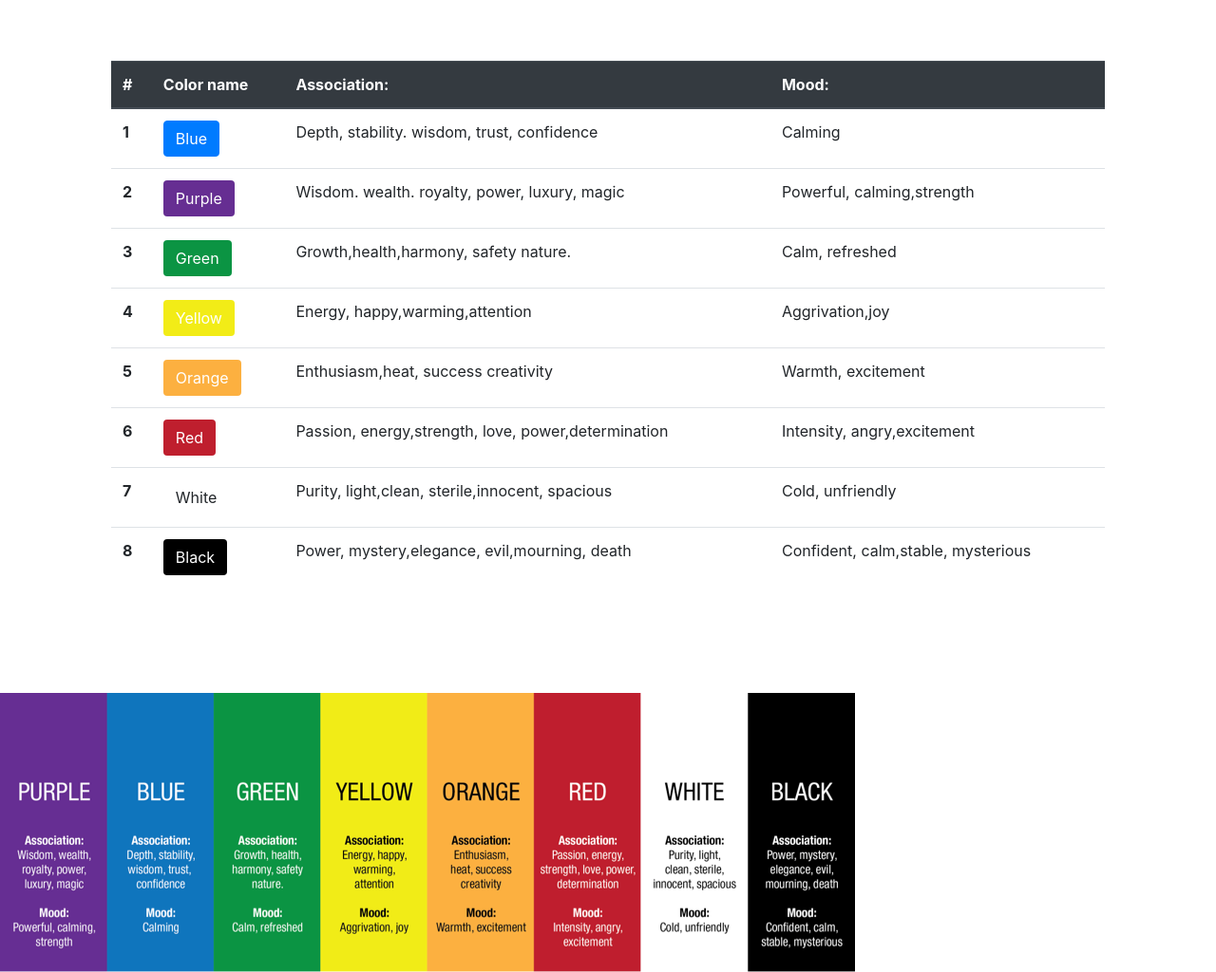
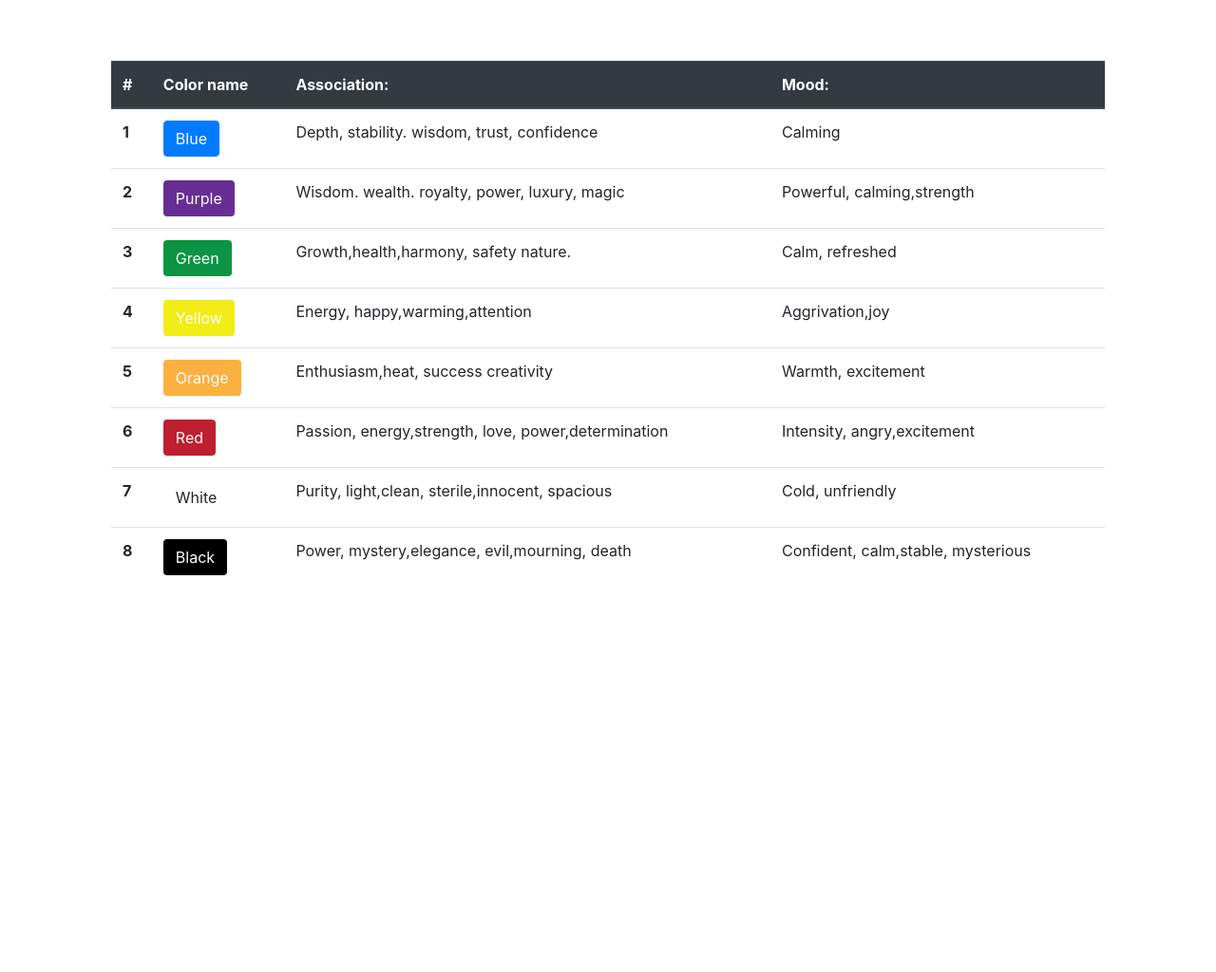
Before and after one commit to shaik80/color-philosophy, a plain HTML site: page index.html in a window 1280 px wide. Shown: the whole page at 95% size. After the commit the page ends 800 px from the top, so only its background shows below. Drawn offline with nearby package versions, Linux system fonts and the light colour scheme.

Commit message:
Update index.html

```diff
--- a/index.html
+++ b/index.html
@@ -83,7 +83,6 @@
                       </table>
           </div>
       </div>
-      <img src="./img/COLOR-psychology.png">
     <!-- Optional JavaScript -->
     <!-- jQuery first, then Popper.js, then Bootstrap JS -->
     <script src="https://code.jquery.com/jquery-3.3.1.slim.min.js" integrity="sha384-q8i/X+965DzO0rT7abK41JStQIAqVgRVzpbzo5smXKp4YfRvH+8abtTE1Pi6jizo" crossorigin="anonymous"></script>
```
